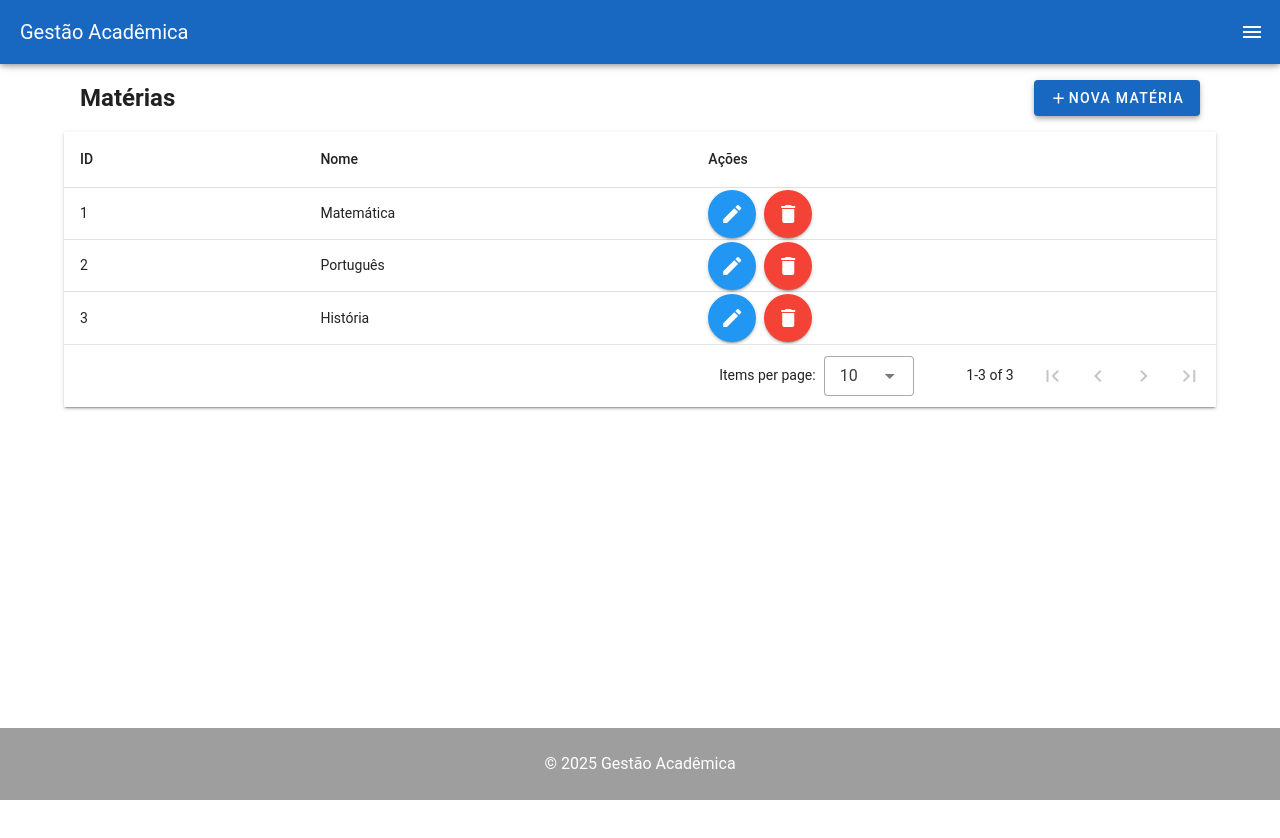
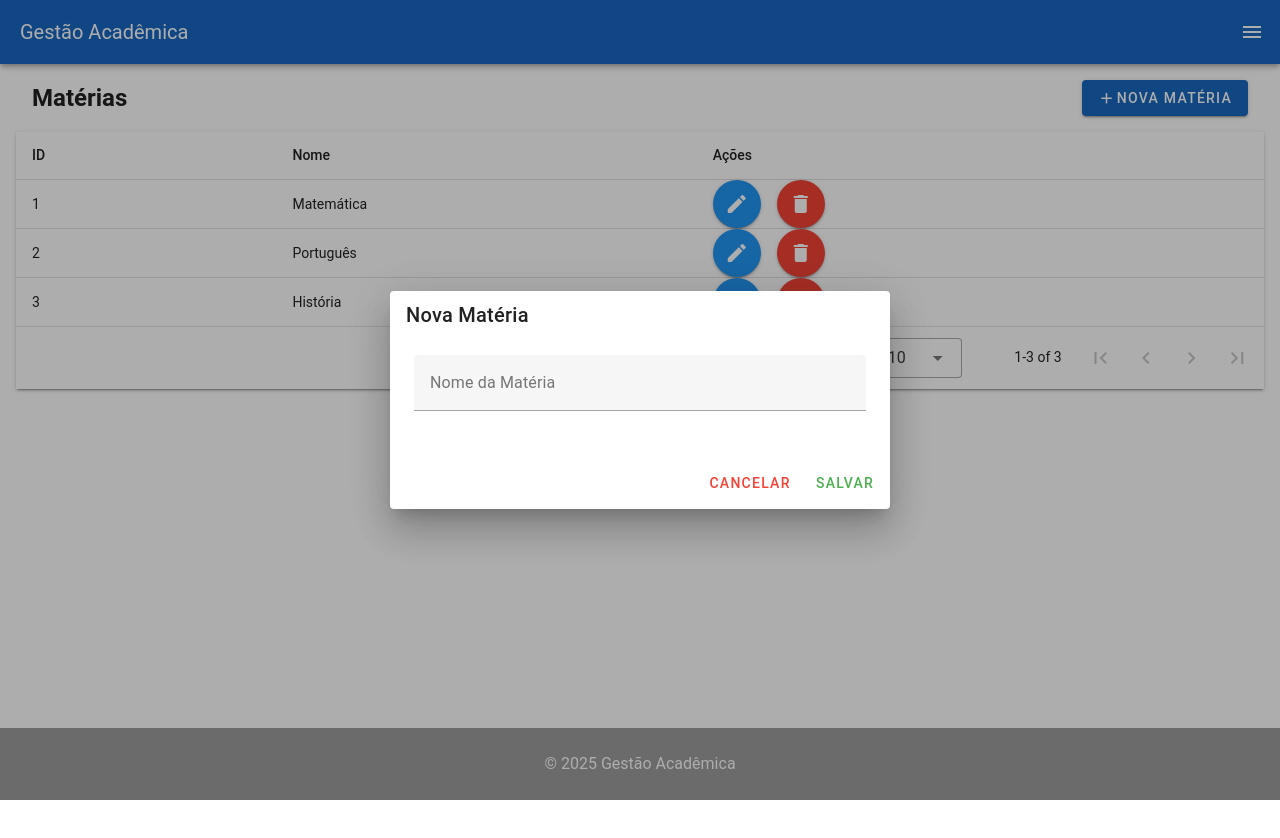
Before and after one commit to Suetam94/akiyama-client, a Vue app: page /materias in a window 1280 px wide. Both pictures are taken after a click on the button "NOVA MATÉRIA". Shown: the top 838 px of the page. After the commit the page ends 800 px from the top, so only its background shows below. Built offline with nearby package versions, Linux system fonts and the light colour scheme; the HTML template or start-up script is replaced by a standard one.

Commit message:
feat: subjects view

```diff
--- a/src/views/SubjectsView.vue
+++ b/src/views/SubjectsView.vue
@@ -1,5 +1,5 @@
 <template>
-  <v-container fluid class="full-height px-16">
+  <v-container fluid class="full-height">
     <!-- Cabeçalho -->
     <div class="d-flex justify-space-between align-center mb-4 px-4">
       <h2>Matérias</h2>
@@ -14,17 +14,35 @@
       :items="subjects"
       class="elevation-2 full-width"
       no-data-text="Nenhuma matéria cadastrada"
-      density="default"
+      density="comfortable"
     >
       <template v-slot:[`item.actions`]="{ item }">
-        <v-btn icon color="blue" @click="editSubject(item)">
-          <v-icon>mdi-pencil</v-icon>
-        </v-btn>
-        <v-btn class="mx-2" icon color="red" @click="deleteSubject(item.id)">
-          <v-icon>mdi-delete</v-icon>
-        </v-btn>
+        <div class="d-flex gap-buttons">
+          <v-btn icon color="blue" @click="editSubject(item)">
+            <v-icon>mdi-pencil</v-icon>
+          </v-btn>
+          <v-btn icon color="red" @click="deleteSubject(item.id)">
+            <v-icon>mdi-delete</v-icon>
+          </v-btn>
+        </div>
       </template>
     </v-data-table>
+
+    <!-- Modal de Cadastro/Edição -->
+    <v-dialog v-model="dialog" max-width="500px">
+      <v-card>
+        <v-card-title>
+          {{ editing ? "Editar Matéria" : "Nova Matéria" }}
+        </v-card-title>
+        <v-card-text>
+          <v-text-field v-model="subject.name" label="Nome da Matéria" outlined dense />
+        </v-card-text>
+        <v-card-actions class="justify-end">
+          <v-btn color="red" variant="text" @click="closeDialog">Cancelar</v-btn>
+          <v-btn color="green" variant="text" @click="saveSubject">Salvar</v-btn>
+        </v-card-actions>
+      </v-card>
+    </v-dialog>
   </v-container>
 </template>
 
@@ -51,30 +69,62 @@ export default defineComponent({
       { title: "Ações", key: "actions", sortable: false },
     ]);
 
+    const dialog = ref(false);
+    const editing = ref(false);
+    const subject = ref<Subject>({ id: 0, name: "" });
+
     const openDialog = () => {
-      console.log("Abrir formulário para adicionar nova matéria");
+      subject.value = { id: 0, name: "" };
+      editing.value = false;
+      dialog.value = true;
     };
 
-    const editSubject = (subject: Subject) => {
-      console.log("Editar:", subject);
+    const editSubject = (item: Subject) => {
+      subject.value = { ...item };
+      editing.value = true;
+      dialog.value = true;
+    };
+
+    const saveSubject = () => {
+      if (editing.value) {
+        const index = subjects.value.findIndex((s) => s.id === subject.value.id);
+        if (index !== -1) subjects.value[index] = { ...subject.value };
+      } else {
+        subject.value.id = subjects.value.length + 1;
+        subjects.value.push({ ...subject.value });
+      }
+      closeDialog();
     };
 
     const deleteSubject = (id: number) => {
-      console.log("Deletar matéria com ID:", id);
+      subjects.value = subjects.value.filter((s) => s.id !== id);
+    };
+
+    const closeDialog = () => {
+      dialog.value = false;
     };
 
     return {
       subjects,
       headers,
+      dialog,
+      editing,
+      subject,
       openDialog,
       editSubject,
+      saveSubject,
       deleteSubject,
+      closeDialog,
     };
   },
 });
 </script>
 
 <style scoped>
+.gap-buttons {
+  gap: 16px;
+}
+
 .full-width {
   width: 100%;
 }
```
